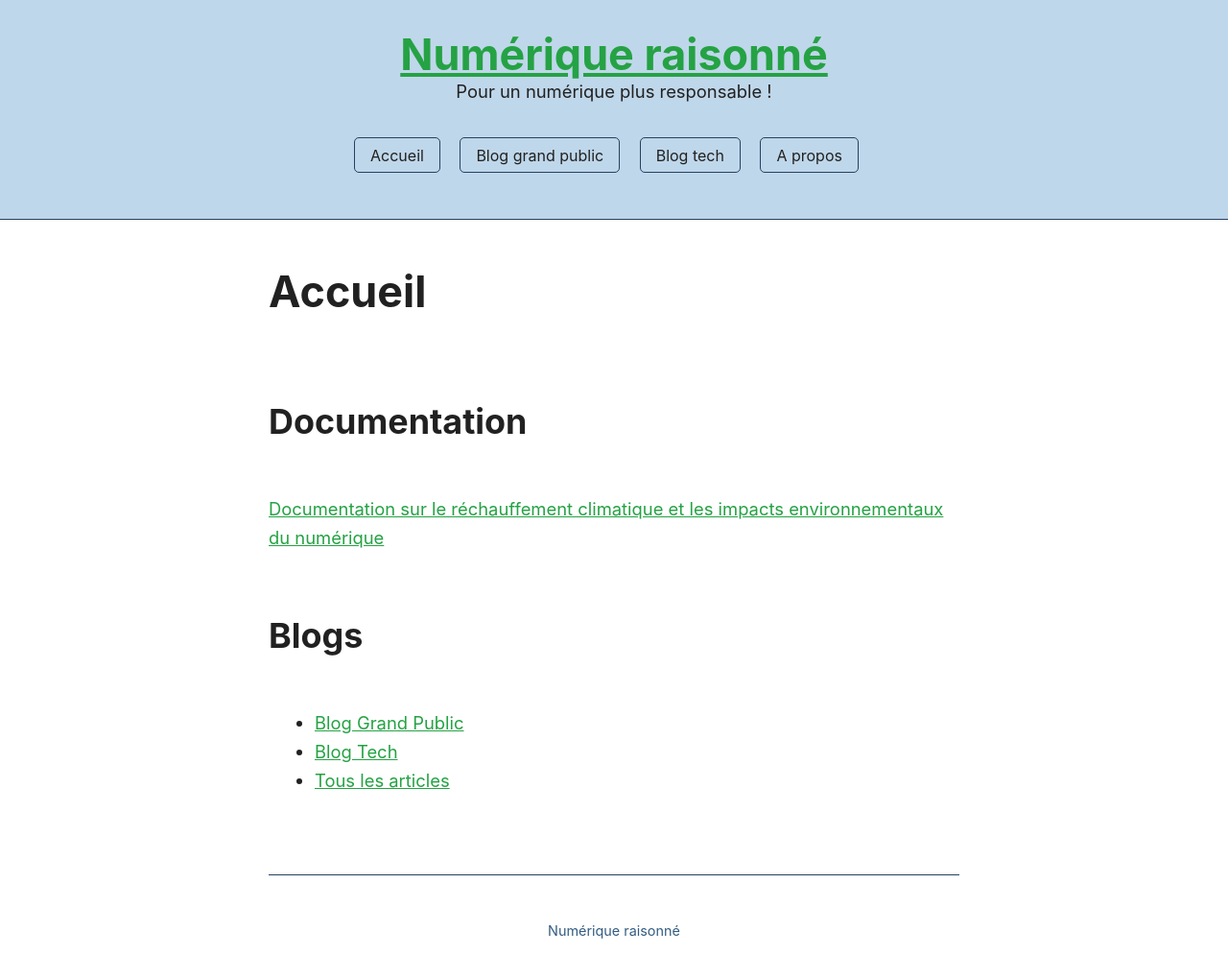
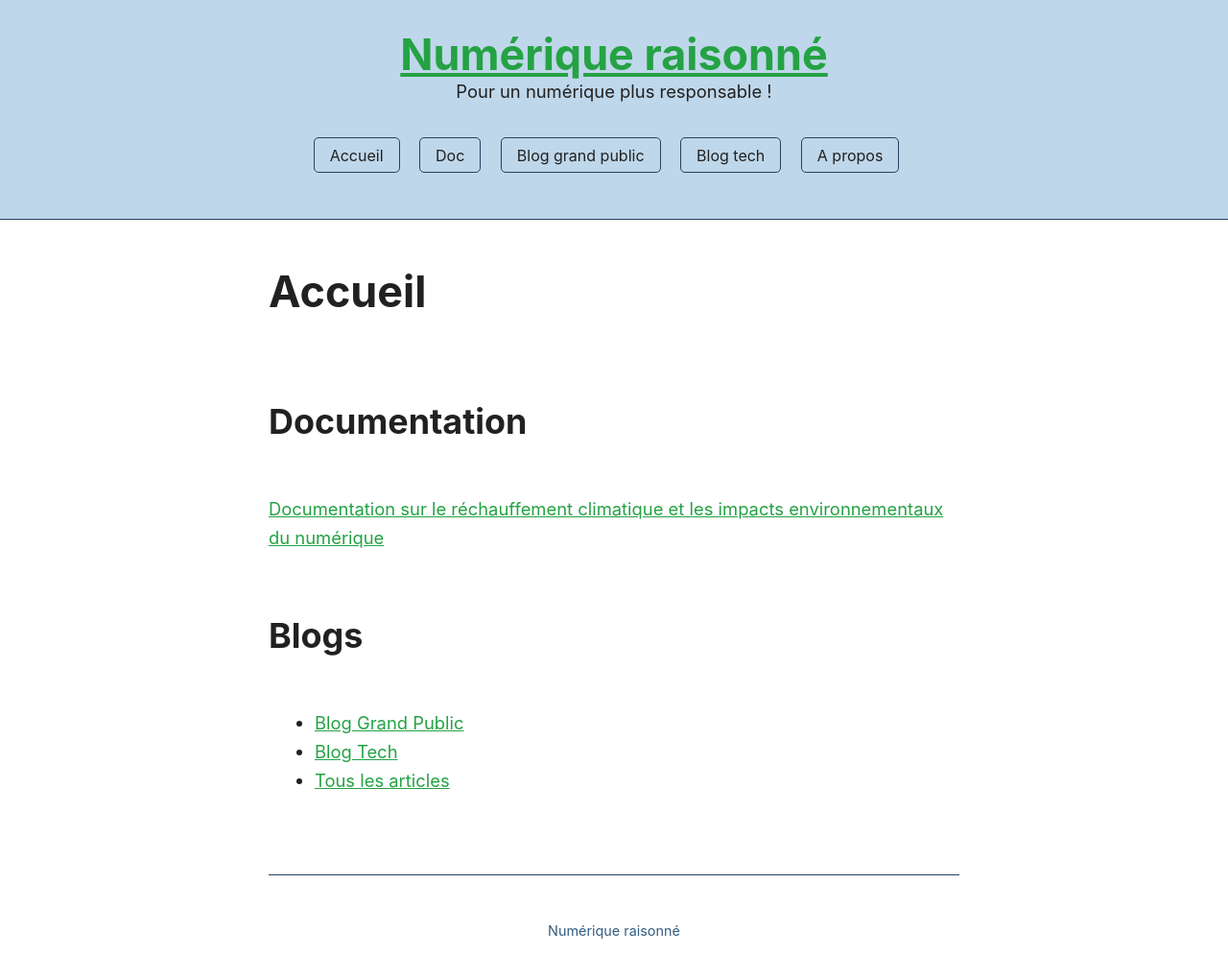
Before and after one commit to Slandais/slandais.github.io, a Jekyll site: the page built from index.md, in a window 1280 px wide. Shown: the whole page at 96% size. Built offline with Jekyll 4.4.1, drawn with Linux system fonts in a browser that asks for light colours.

Commit message:
Update navigation.yml

```diff
--- a/_data/navigation.yml
+++ b/_data/navigation.yml
@@ -1,6 +1,8 @@
 - name: Accueil
   link: /
 
+- name: Doc
+  link: /doc
 
 - name: Blog grand public
   link: /blog-grand-public
```
